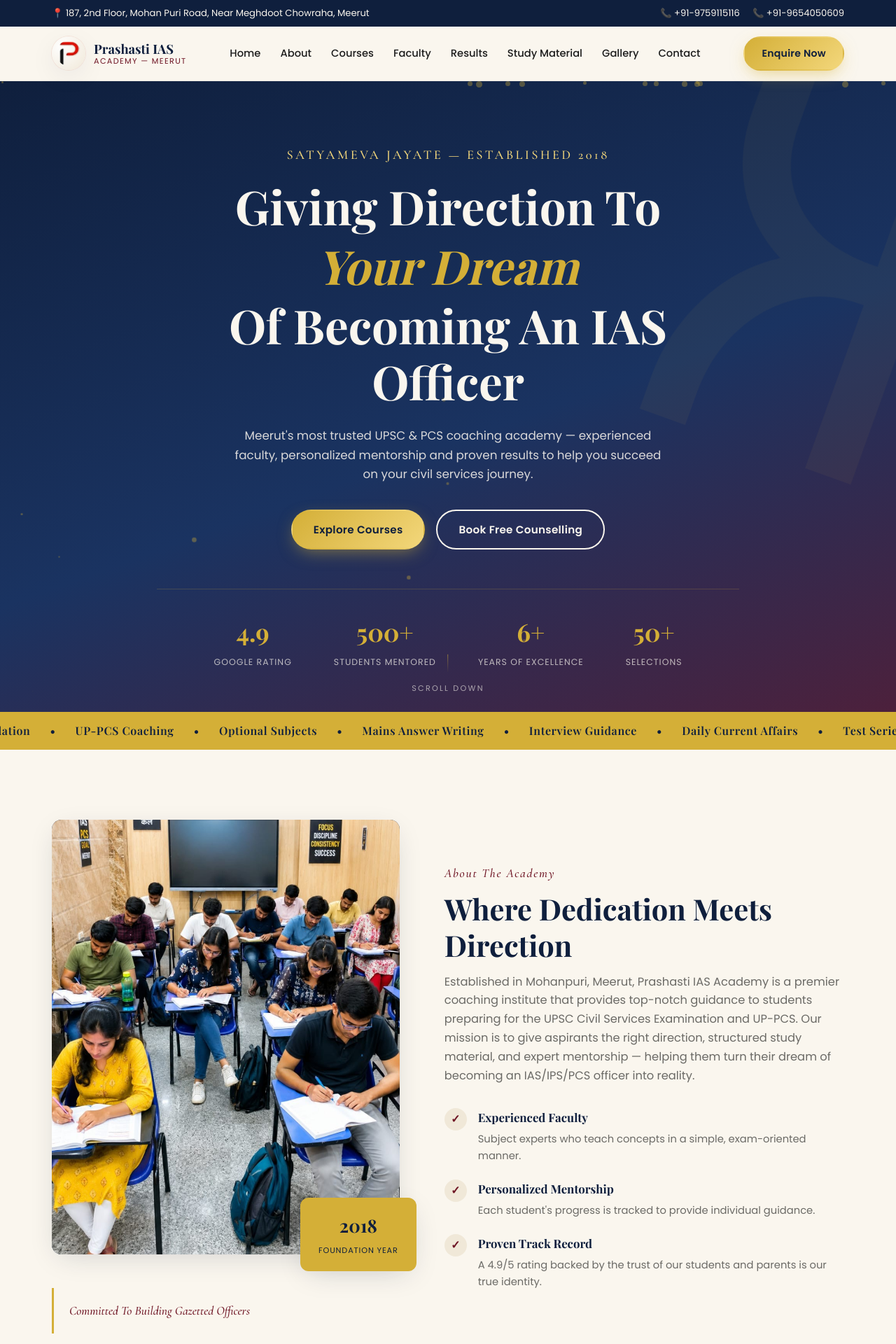
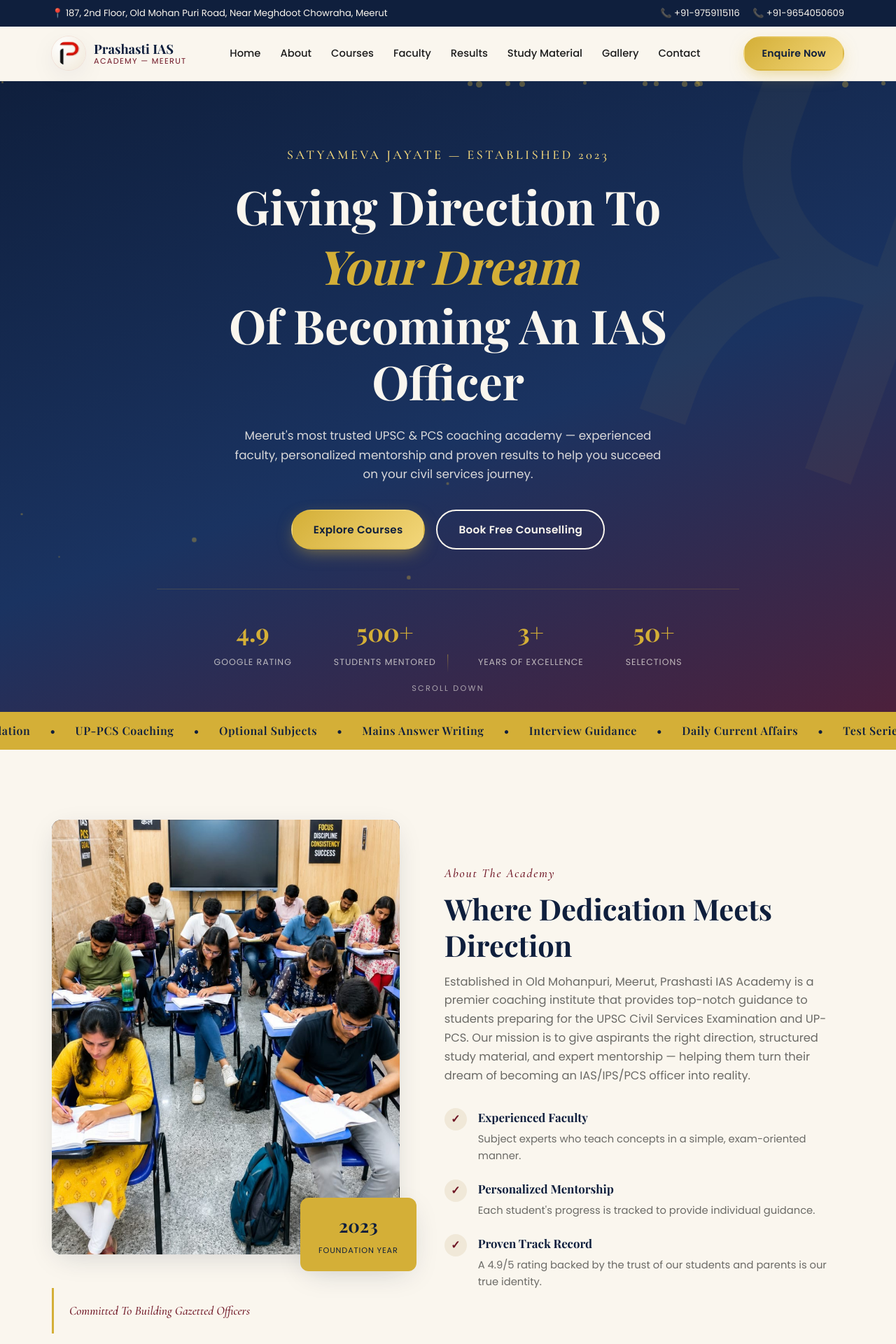
Before and after one commit to chiragg2601/prashastiias, a Flask app: page / in a window 1280 px wide. Shown: the top 1920 px of the page at 70% size. Run offline with Flask 3, Linux system fonts and the light colour scheme; data that the repository does not hold is empty.

Commit message:
Add files via upload

```diff
--- a/templates/index.html
+++ b/templates/index.html
@@ -33,7 +33,7 @@
 <div class="top-bar">
   <div class="container top-bar-inner">
     <div class="top-bar-left">
-      <span>📍 187, 2nd Floor, Mohan Puri Road, Near Meghdoot Chowraha, Meerut</span>
+      <span>📍 187, 2nd Floor, Old Mohan Puri Road, Near Meghdoot Chowraha, Meerut</span>
     </div>
     <div class="top-bar-right">
       <a href="tel:+919759115116">📞 +91-9759115116</a>
@@ -76,7 +76,7 @@
     <div class="hero-particles" id="particles"></div>
   </div>
   <div class="container hero-content">
-    <p class="hero-eyebrow reveal">Satyameva Jayate &mdash; Established 2018</p>
+    <p class="hero-eyebrow reveal">Satyameva Jayate &mdash; Established 2023</p>
     <h1 class="hero-title">
       <span class="reveal" style="--d:0.05s">Giving Direction To</span>
       <span class="reveal hero-highlight" style="--d:0.2s">Your Dream</span>
@@ -101,7 +101,7 @@
         <span class="stat-label">Students Mentored</span>
       </div>
       <div class="stat">
-        <span class="stat-number" data-target="6" data-suffix="+">0</span>
+        <span class="stat-number" data-target="3" data-suffix="+">0</span>
         <span class="stat-label">Years of Excellence</span>
       </div>
       <div class="stat">
@@ -149,7 +149,7 @@
           <img src="{{ url_for('static', filename='photos/coaching_classroom.jpg') }}" alt="Prashasti IAS Academy Classroom" class="about-photo">
         {% endif %}
         <div class="about-badge">
-          <span class="badge-num">2018</span>
+          <span class="badge-num">2023</span>
           <span class="badge-text">Foundation Year</span>
         </div>
       </div>
@@ -161,7 +161,7 @@
       <p class="section-eyebrow">About The Academy</p>
       <h2 class="section-title">Where Dedication Meets Direction</h2>
       <p class="about-para">
-        Established in Mohanpuri, Meerut, Prashasti IAS Academy is a premier coaching
+        Established in Old Mohanpuri, Meerut, Prashasti IAS Academy is a premier coaching
         institute that provides top-notch guidance to students preparing for the
         UPSC Civil Services Examination and UP-PCS. Our mission is to give aspirants
         the right direction, structured study material, and expert mentorship
@@ -229,7 +229,7 @@
       <div class="course-card reveal" style="--d:0.2s">
         <div class="course-icon">📙</div>
         <h3>Optional Subjects</h3>
-        <p>In-depth coaching for optional subjects such as History, Geography, Sociology, and Public Administration.</p>
+        <p>In-depth coaching for optional subjects: History and Geography.</p>
         <ul class="course-tags">
           <li>Subject Experts</li>
           <li>Answer Writing</li>
@@ -479,7 +479,7 @@
           <span class="contact-icon">📍</span>
           <div>
             <h4>Address</h4>
-            <p>187, 2nd Floor, Mohan Puri Road, Near Meghdoot Chowraha, Mohanpuri, Meerut, Uttar Pradesh 250002</p>
+            <p>187, 2nd Floor, Old Mohan Puri Road, Near Meghdoot Chowraha, Mohanpuri, Meerut, Uttar Pradesh 250001</p>
           </div>
         </div>
         <div class="contact-item">
@@ -500,7 +500,7 @@
       <div class="contact-map">
         <iframe
           title="Prashasti IAS Academy Location"
-          src="https://www.google.com/maps?q=Prashasti+IAS+Academy+Mohanpuri+Meerut&output=embed"
+          src="https://www.google.com/maps?q=Prashasti+IAS+Academy+Old+Mohanpuri+Meerut&output=embed"
           width="100%" height="220" style="border:0; border-radius: var(--radius); margin-top: 24px;"
           allowfullscreen loading="lazy" referrerpolicy="no-referrer-when-downgrade">
         </iframe>
@@ -554,7 +554,7 @@
     </div>
     <div class="footer-contact">
       <h4>Contact</h4>
-      <p>📍 Mohanpuri, Near Meghdoot Chowraha, Meerut</p>
+      <p>📍 Old Mohanpuri, Near Meghdoot Chowraha, Meerut</p>
       <p>📞 +91-9759115116</p>
       <p>📞 +91-9654050609</p>
     </div>
--- a/templates/study_material.html
+++ b/templates/study_material.html
@@ -22,7 +22,7 @@
 <div class="top-bar">
   <div class="container top-bar-inner">
     <div class="top-bar-left">
-      <span>📍 187, 2nd Floor, Mohan Puri Road, Near Meghdoot Chowraha, Meerut</span>
+      <span>📍 187, 2nd Floor, Old Mohan Puri Road, Near Meghdoot Chowraha, Meerut</span>
     </div>
     <div class="top-bar-right">
       <a href="tel:+919759115116">📞 +91-9759115116</a>
@@ -119,7 +119,7 @@
     </div>
     <div class="footer-contact">
       <h4>Contact</h4>
-      <p>📍 Mohanpuri, Near Meghdoot Chowraha, Meerut</p>
+      <p>📍 Old Mohanpuri, Near Meghdoot Chowraha, Meerut</p>
       <p>📞 +91-9759115116</p>
       <p>📞 +91-9654050609</p>
     </div>
```
Also changed, not shown: index.html (+8 -8 lines).
